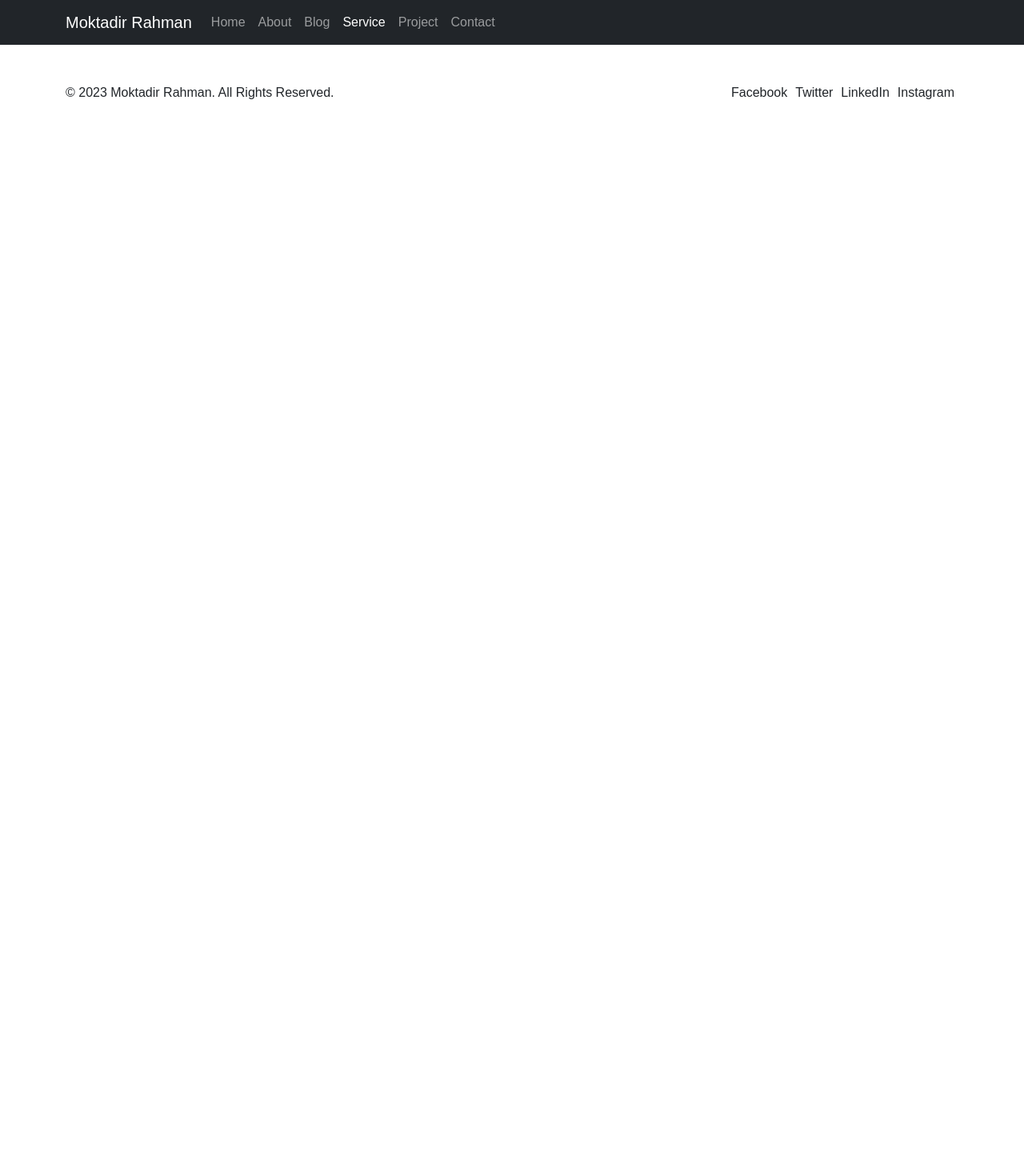
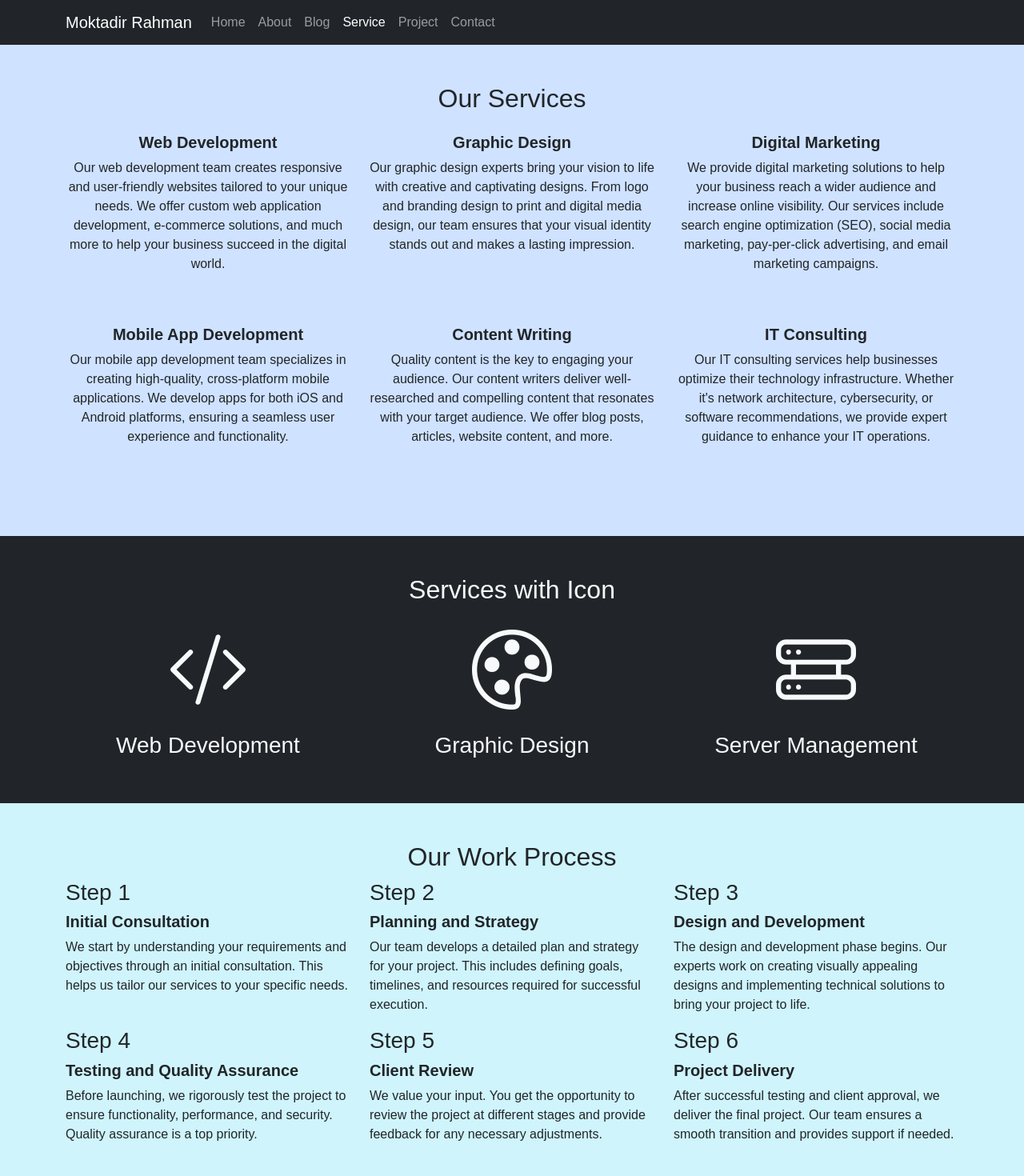
Before and after one commit to autocircled/mern-ostad-assignment-2, a React (Vite) app: page /service in a window 1280 px wide. Shown: the top 1470 px of the page at 80% size. Before the commit the page ends 800 px from the top, so only its background shows below. Built offline with nearby package versions, Linux system fonts and the light colour scheme.

Commit message:
services page also completed

```diff
--- a/package.json
+++ b/package.json
@@ -11,6 +11,7 @@
   },
   "dependencies": {
     "bootstrap": "^5.3.2",
+    "bootstrap-icons": "^1.11.1",
     "react": "^18.2.0",
     "react-bootstrap": "^2.9.1",
     "react-dom": "^18.2.0",
--- /dev/null
+++ b/src/components/ServiceIcons.jsx
@@ -0,0 +1,40 @@
+// ServiceIcons.js
+import React from 'react';
+
+function ServiceIcons() {
+    const serviceIcons = [
+        {
+            iconClass: 'bi bi-code-slash',
+            title: 'Web Development',
+        },
+        {
+            iconClass: 'bi bi-palette',
+            title: 'Graphic Design',
+        },
+        {
+            iconClass: 'bi bi-hdd-rack',
+            title: 'Server Management',
+        },
+        // Add more service icons here
+    ];
+
+    return (
+        <section className="service-icons bg-dark text-light mt-auto py-5">
+            <div className="container">
+                <h2 className="text-center">Services with Icon</h2>
+                <div className="row">
+                    {serviceIcons.map((icon, index) => (
+                        <div key={index} className="col-md-4">
+                            <div className="icon text-center">
+                                <i className={icon.iconClass} style={{ fontSize: '100px' }}></i>
+                                <h3>{icon.title}</h3>
+                            </div>
+                        </div>
+                    ))}
+                </div>
+            </div>
+        </section>
+    );
+}
+
+export default ServiceIcons;
--- a/src/components/Services.jsx
+++ b/src/components/Services.jsx
@@ -1,30 +1,43 @@
 function Services() {
+    const data = [
+        {
+            "title": "Web Development",
+            "description": "Our web development team creates responsive and user-friendly websites tailored to your unique needs. We offer custom web application development, e-commerce solutions, and much more to help your business succeed in the digital world."
+        },
+        {
+            "title": "Graphic Design",
+            "description": "Our graphic design experts bring your vision to life with creative and captivating designs. From logo and branding design to print and digital media design, our team ensures that your visual identity stands out and makes a lasting impression."
+        },
+        {
+            "title": "Digital Marketing",
+            "description": "We provide digital marketing solutions to help your business reach a wider audience and increase online visibility. Our services include search engine optimization (SEO), social media marketing, pay-per-click advertising, and email marketing campaigns."
+        },
+        {
+            "title": "Mobile App Development",
+            "description": "Our mobile app development team specializes in creating high-quality, cross-platform mobile applications. We develop apps for both iOS and Android platforms, ensuring a seamless user experience and functionality."
+        },
+        {
+            "title": "Content Writing",
+            "description": "Quality content is the key to engaging your audience. Our content writers deliver well-researched and compelling content that resonates with your target audience. We offer blog posts, articles, website content, and more."
+        },
+        {
+            "title": "IT Consulting",
+            "description": "Our IT consulting services help businesses optimize their technology infrastructure. Whether it's network architecture, cybersecurity, or software recommendations, we provide expert guidance to enhance your IT operations."
+        }
+    ]
     return (
-        <section className="services mt-auto py-5">
+        <section className="services bg-primary-subtle mt-auto py-5">
             <div className="container">
                 <h2 className="text-center mb-4">Our Services</h2>
                 <div className="row">
-                    <div className="col-md-4">
-                        <div className="service">
-                            {/* <i className="fas fa-cogs"></i> */}
-                            <h5>Web Design and Development</h5>
-                            <p>Lorem ipsum dolor sit amet, consectetur adipiscing elit.</p>
+                    {data.map((item, index) => (
+                        <div key={index} className="col-md-4 mb-5">
+                            <div className="service text-center">
+                                <h5 className="fw-bold">{item.title}</h5>
+                                <p>{item.description}</p>
+                            </div>
                         </div>
-                    </div>
-                    <div className="col-md-4">
-                        <div className="service">
-                            {/* <i className="fas fa-wrench"></i> */}
-                            <h5>Graphic Design</h5>
-                            <p>Sed tristique leo ac metus volutpat, nec fringilla quam suscipit.</p>
-                        </div>
-                    </div>
-                    <div className="col-md-4">
-                        <div className="service">
-                            {/* <i className="fas fa-certificate"></i> */}
-                            <h5>Server Management</h5>
-                            <p>Curabitur viverra vel justo in euismod.</p>
-                        </div>
-                    </div>
+                    ))}
                 </div>
             </div>
         </section>
--- /dev/null
+++ b/src/components/WorkProcess.jsx
@@ -0,0 +1,55 @@
+function WorkProcess() {
+
+    const workProcessData = [
+        {
+            "step": 1,
+            "title": "Initial Consultation",
+            "description": "We start by understanding your requirements and objectives through an initial consultation. This helps us tailor our services to your specific needs."
+        },
+        {
+            "step": 2,
+            "title": "Planning and Strategy",
+            "description": "Our team develops a detailed plan and strategy for your project. This includes defining goals, timelines, and resources required for successful execution."
+        },
+        {
+            "step": 3,
+            "title": "Design and Development",
+            "description": "The design and development phase begins. Our experts work on creating visually appealing designs and implementing technical solutions to bring your project to life."
+        },
+        {
+            "step": 4,
+            "title": "Testing and Quality Assurance",
+            "description": "Before launching, we rigorously test the project to ensure functionality, performance, and security. Quality assurance is a top priority."
+        },
+        {
+            "step": 5,
+            "title": "Client Review",
+            "description": "We value your input. You get the opportunity to review the project at different stages and provide feedback for any necessary adjustments."
+        },
+        {
+            "step": 6,
+            "title": "Project Delivery",
+            "description": "After successful testing and client approval, we deliver the final project. Our team ensures a smooth transition and provides support if needed."
+        }
+    ]
+    return (
+        <section className="work-process bg-info-subtle mt-auto py-5">
+            <div className="container">
+                <h2 className="text-center">Our Work Process</h2>
+                <div className="row">
+                    {workProcessData.map((step) => (
+                        <div key={step.step} className="col-md-4">
+                            <div className="step">
+                                <h3>Step {step.step}</h3>
+                                <h5 className="fw-bold">{step.title}</h5>
+                                <p>{step.description}</p>
+                            </div>
+                        </div>
+                    ))}
+                </div>
+            </div>
+        </section>
+    );
+}
+
+export default WorkProcess;
--- a/src/main.jsx
+++ b/src/main.jsx
@@ -2,6 +2,7 @@ import React from 'react'
 import ReactDOM from 'react-dom/client'
 import 'bootstrap'
 import 'bootstrap/dist/css/bootstrap.min.css'
+import 'bootstrap-icons/font/bootstrap-icons.css';
 import 'bootstrap/dist/js/bootstrap.bundle.min.js';
 import App from './App.jsx'
 
--- a/src/pages/Service.jsx
+++ b/src/pages/Service.jsx
@@ -1,10 +1,16 @@
 import Header from '../components/Header';
 import Footer from '../components/Footer';
+import Services from '../components/Services';
+import ServiceIcons from '../components/ServiceIcons';
+import WorkProcess from '../components/WorkProcess';
 
 export default function Service() {
     return (
         <>
             <Header />
+            <Services />
+            <ServiceIcons />
+            <WorkProcess />
             <Footer />
         </>
     )
```
Also changed, not shown: 1 other file (tests, documents, lock files or other folders).
